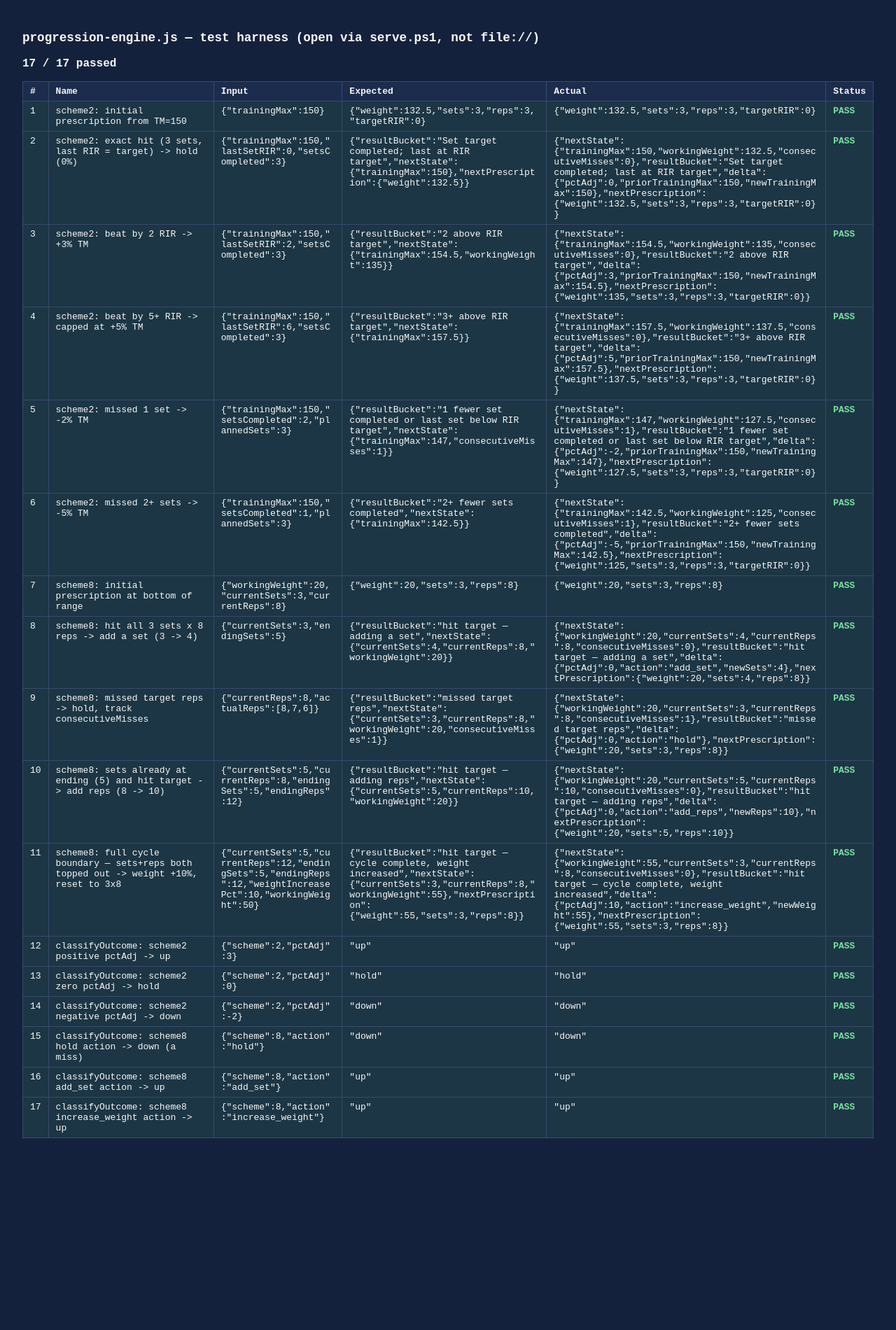
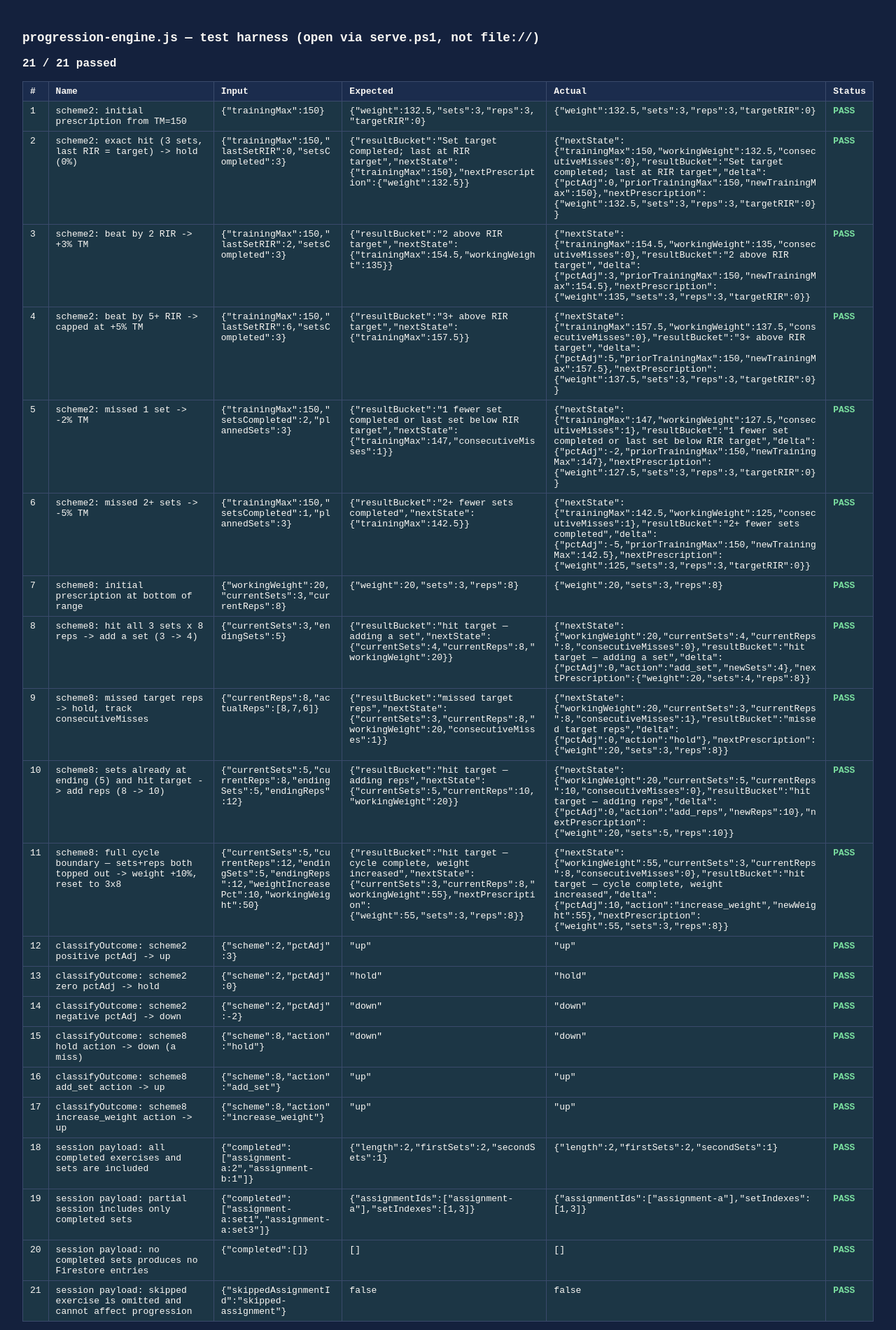
Before and after one commit to simpleliftingbydavid/davidtrainingprogram, a plain HTML site: page engine-test-harness.html in a window 1280 px wide. Shown: the whole page at 70% size. Before the commit the page ends 1658 px from the top, so only its background shows below. Drawn offline with Linux system fonts and the light colour scheme.

Commit message:
Log only completed workout sets

```diff
--- a/engine-test-harness.html
+++ b/engine-test-harness.html
@@ -35,6 +35,7 @@ import {
   calculateNextPrescription,
   classifyOutcome,
 } from './progression-engine.js';
+import { buildCompletedExerciseEntries } from './session-entry-utils.js';
 
 function assertEqual(actual, expected, path = '') {
   if (typeof expected === 'object' && expected !== null) {
@@ -234,6 +235,63 @@ testCase('classifyOutcome: scheme8 increase_weight action -> up', () => {
   return { input: { scheme: 8, action: 'increase_weight' }, expected: 'up', actual: classifyOutcome(SCHEME.SET_THEN_REP_INCREASE, { action: 'increase_weight' }) };
 });
 
+// ---------- Workout payload: only explicitly completed sets ----------
+
+const payloadExercise = (assignmentId, completedFlags) => ({
+  assignmentId,
+  sets: completedFlags.map((completed, index) => ({
+    setIndex: index + 1,
+    weight: '40',
+    reps: String(10 - index),
+    rir: index === completedFlags.length - 1 ? '2' : '',
+    completed,
+  })),
+});
+
+testCase('session payload: all completed exercises and sets are included', () => {
+  const actual = buildCompletedExerciseEntries([
+    payloadExercise('assignment-a', [true, true]),
+    payloadExercise('assignment-b', [true]),
+  ]);
+  return {
+    input: { completed: ['assignment-a:2', 'assignment-b:1'] },
+    expected: { length: 2, firstSets: 2, secondSets: 1 },
+    actual: { length: actual.length, firstSets: actual[0]?.actualSets.length, secondSets: actual[1]?.actualSets.length },
+  };
+});
+
+testCase('session payload: partial session includes only completed sets', () => {
+  const actual = buildCompletedExerciseEntries([
+    payloadExercise('assignment-a', [true, false, true]),
+    payloadExercise('assignment-b', [false, false]),
+  ]);
+  return {
+    input: { completed: ['assignment-a:set1', 'assignment-a:set3'] },
+    expected: { assignmentIds: ['assignment-a'], setIndexes: [1, 3] },
+    actual: { assignmentIds: actual.map((entry) => entry.assignmentId), setIndexes: actual[0]?.actualSets.map((set) => set.setIndex) },
+  };
+});
+
+testCase('session payload: no completed sets produces no Firestore entries', () => {
+  const actual = buildCompletedExerciseEntries([
+    payloadExercise('assignment-a', [false, false]),
+    payloadExercise('assignment-b', [false]),
+  ]);
+  return { input: { completed: [] }, expected: [], actual };
+});
+
+testCase('session payload: skipped exercise is omitted and cannot affect progression', () => {
+  const actual = buildCompletedExerciseEntries([
+    payloadExercise('trained-assignment', [true, true]),
+    payloadExercise('skipped-assignment', [false, false, false]),
+  ]);
+  return {
+    input: { skippedAssignmentId: 'skipped-assignment' },
+    expected: false,
+    actual: actual.some((entry) => entry.assignmentId === 'skipped-assignment'),
+  };
+});
+
 // ---------- Run ----------
 
 const rowsEl = document.getElementById('rows');
--- /dev/null
+++ b/session-entry-utils.js
@@ -0,0 +1,46 @@
+// Build the Firestore workout payload from the student's visible session state.
+// Only sets explicitly marked as completed are loggable. Prefilled form values
+// are prescriptions, not proof that the student performed the set.
+
+function finiteNumber(value) {
+  const number = Number(value);
+  return Number.isFinite(number) ? number : 0;
+}
+
+function integer(value) {
+  return Math.trunc(finiteNumber(value));
+}
+
+/**
+ * @param {Array<{
+ *   assignmentId: string,
+ *   substitutedExerciseId?: string | null,
+ *   sets?: Array<{setIndex?: number, weight?: number|string, reps?: number|string,
+ *     rir?: number|string, completed?: boolean}>
+ * }>} exercises
+ * @returns {Array<{assignmentId: string, substitutedExerciseId: string|null,
+ *   actualSets: Array<{setIndex: number, weight: number, reps: number, rir: number}>}>}
+ */
+export function buildCompletedExerciseEntries(exercises = []) {
+  return exercises.flatMap((exercise) => {
+    const assignmentId = String(exercise?.assignmentId || '').trim();
+    if (!assignmentId) return [];
+
+    const actualSets = (exercise.sets || [])
+      .filter((set) => set?.completed === true)
+      .map((set, index) => ({
+        setIndex: Math.max(1, integer(set.setIndex) || index + 1),
+        weight: finiteNumber(set.weight),
+        reps: integer(set.reps),
+        rir: integer(set.rir),
+      }));
+
+    if (actualSets.length === 0) return [];
+
+    return [{
+      assignmentId,
+      actualSets,
+      substitutedExerciseId: exercise.substitutedExerciseId || null,
+    }];
+  });
+}
```
Also changed, not shown: client.html (+14 -6 lines), training-data.js (+7 -0 lines).
